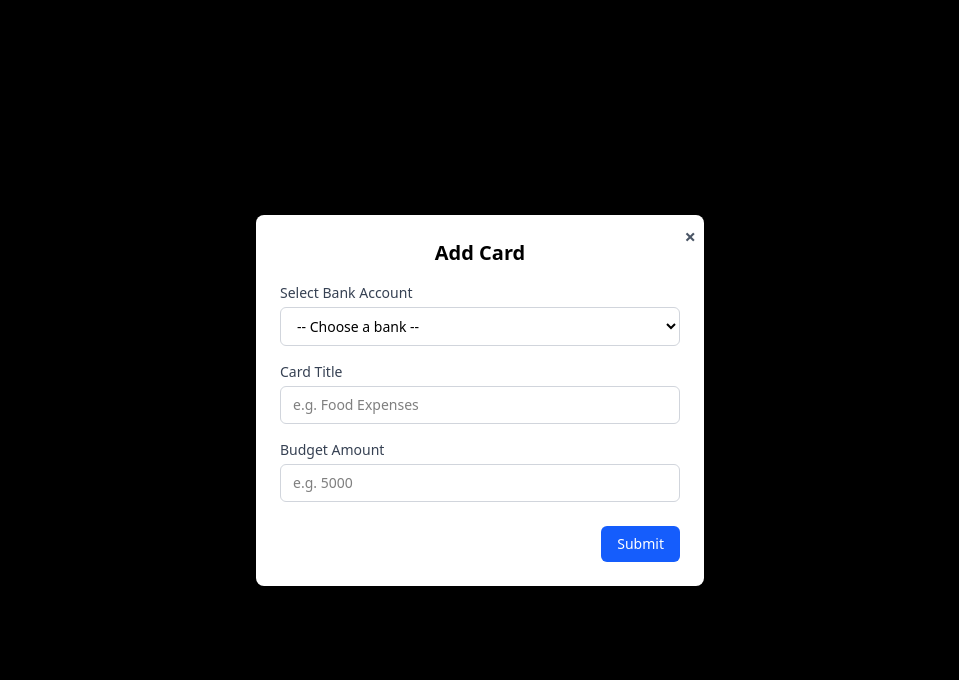
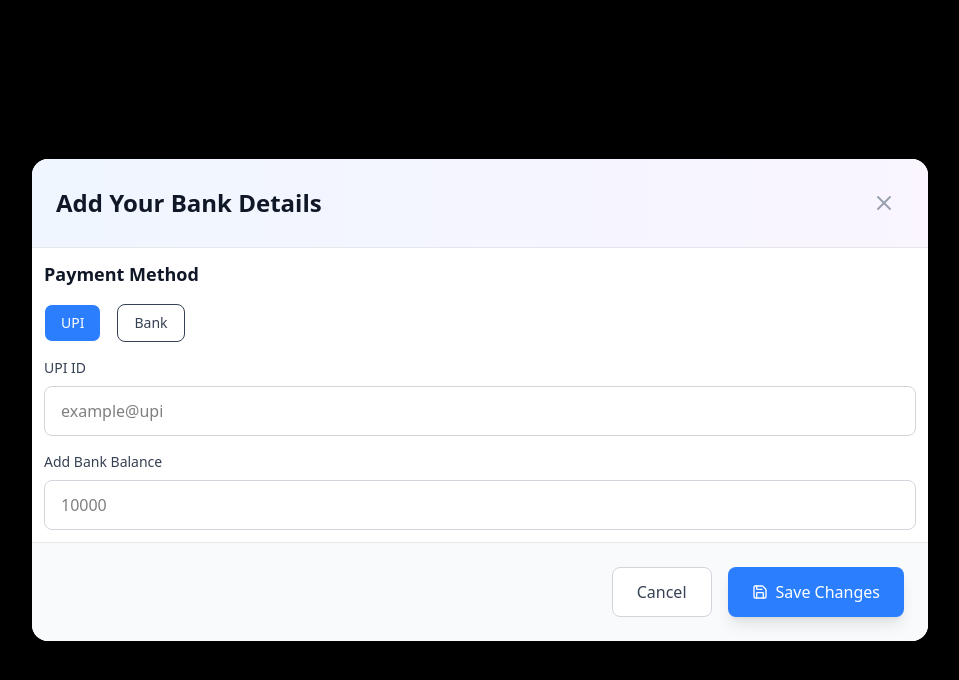
Before and after one commit to gfgAman/ExpenseOrganizer, a React (Vite) app in the folder frontend/: page / in a window 1280 px wide. Both pictures are taken after a click on the element "+ NEW". Shown: the top 680 px of the page, without its empty margins (160-1119 px from the left). Built offline with nearby package versions, Linux system fonts and the light colour scheme.

Commit message:
modify:AddNewBankModal, Cards, NewCardButton

```diff
--- a/frontend/package.json
+++ b/frontend/package.json
@@ -17,6 +17,7 @@
     "react-dom": "^19.1.0",
     "react-redux": "^9.2.0",
     "react-router-dom": "^7.6.3",
+    "react-toastify": "^11.0.5",
     "tailwindcss": "^4.1.11"
   },
   "devDependencies": {
--- /dev/null
+++ b/frontend/src/assets/bankAccounts.ts
@@ -0,0 +1,2 @@
+// export const banksListing =    ["State Bank of India", "ICICI", "Axis Bank", "Bank of Baroda"];
+export const banksListing: [] = []
--- a/frontend/src/assets/cardsData.ts
+++ b/frontend/src/assets/cardsData.ts
@@ -14,5 +14,11 @@ export const budgetData = [
     {
         "title": "Savings",
         "budget_price": 2500
-    }
+    },
+    {
+        "title": "Fun",
+        "budget_price": 2500
+    },
+
+
 ]
--- a/frontend/src/components/BankDropdown.tsx
+++ b/frontend/src/components/BankDropdown.tsx
@@ -1,6 +1,7 @@
 import { ChevronDown } from 'lucide-react';
 import { useState } from 'react';
-import { AddNewBankModal} from '../modals/AddNewBankModal';
+import { AddNewBankModal } from '../modals/AddNewBankModal';
+import { banksListing } from '../assets/bankAccounts';
 
 interface bankDropdownProp {
     bankDropdownOpen: boolean,
@@ -9,8 +10,8 @@ interface bankDropdownProp {
 
 const BankDropdown = ({ bankDropdownOpen, setBankDropdownOpen }: bankDropdownProp) => {
 
-    const banksListing =    ["State Bank of India", "ICICI", "Axis Bank", "Bank of Baroda"];
-    // const banksListing: [] = []
+
+
     const [openCreateBankModal, setOpenCreateBankModal] = useState<boolean>(false)
 
     const bankAccountDropdown = () => {
--- a/frontend/src/components/Card.tsx
+++ b/frontend/src/components/Card.tsx
@@ -16,9 +16,9 @@ const Card = ({ title, budget_price, setBalanceAmount }: CardProps) => {
 
 
   return (
-    <div className=" dark:bg-gray-800 shadow-lg rounded-2xl p-6 transition-transform transform hover:-translate-y-2 hover:shadow-xl w-full sm:w-72 mx-auto group">
+    <div className=" dark:bg-gray-800 shadow-lg bg-white rounded-2xl p-6 transition-transform transform hover:-translate-y-2 hover:shadow-xl w-full sm:w-72 mx-auto group">
       <div className="flex items-center justify-between mb-4">
-        <h2 className="text-xl font-bold text-white dark:text-white group-hover:text-blue-600 transition-colors duration-300">
+        <h2 className="text-xl font-bold dark:text-white group-hover:text-blue-600 transition-colors duration-300">
           {title}
         </h2>
         <span className="text-sm font-medium text-gray-500 dark:text-gray-300 bg-gray-100 dark:bg-gray-700 px-2 py-1 rounded">
--- a/frontend/src/components/Cards.tsx
+++ b/frontend/src/components/Cards.tsx
@@ -1,6 +1,7 @@
 import { useEffect, useState } from 'react'
 import { budgetData } from '../assets/cardsData'
 import Card from './Card'
+import { ToastContainer, toast } from 'react-toastify';
 
 
 interface cardProp{
@@ -28,7 +29,7 @@ const Cards = ({title}:cardProp) => {
       <div className='py-7'>
         <h1 className='text-white text-center'>Expense Cards</h1>
 
-        <div className='grid md:grid-cols-3 sm:grid-cols-2 grid-cols-1'>
+        <div className='grid md:grid-cols-3 sm:grid-cols-2 grid-cols-1 gap-y-4'>
           {budgetCards.map(({ title, budget_price }) => (
             <Card
               key={title}
@@ -40,6 +41,7 @@ const Cards = ({title}:cardProp) => {
           ))}
         </div>
       </div>
+      <ToastContainer/>
     </div>
   )
 }
--- a/frontend/src/components/NewCardButton.tsx
+++ b/frontend/src/components/NewCardButton.tsx
@@ -1,14 +1,25 @@
 import { useState } from "react";
 import CreateNewExpenseCardModal from '../modals/CreateNewExpenseCardModal'
+import { banksListing } from "../assets/bankAccounts";
+import { AddNewBankModal } from "../modals/AddNewBankModal";
 
 const NewCardButton = () => {
     const [showModal, setShowModal] = useState(false);
+
     return (
         <>
             <div className=' font-bold text-white outline outline-white text-center p-2 cursor-pointer' onClick={() => setShowModal(true)}>
                 + NEW
             </div>
-            <CreateNewExpenseCardModal isOpen={showModal} onClose={() => setShowModal(false)} />
+            {
+                banksListing.length === 0 ? (<AddNewBankModal
+
+                    isOpen={showModal}
+                    onClose={() => setShowModal(false)}
+                //   onSave={handleSaveProfile}
+                />) :
+                    <CreateNewExpenseCardModal isOpen={showModal} onClose={() => setShowModal(false)} />
+            }
         </>
     )
 }
--- a/frontend/src/modals/AddNewBankModal.tsx
+++ b/frontend/src/modals/AddNewBankModal.tsx
@@ -15,6 +15,7 @@ export const AddNewBankModal = ({ isOpen, onClose }: ExpenseCardProp) => {
     branchName: '',
     accountNumber: '',
     ifscCode: '',
+    bankBal: ''
   });
 
   if (!isOpen) return null;
@@ -37,6 +38,7 @@ export const AddNewBankModal = ({ isOpen, onClose }: ExpenseCardProp) => {
       formData.branchName = '';
       formData.accountNumber = '';
       formData.ifscCode = '';
+      formData.bankBal = ''
     } else {
       formData.upiId = '';
     }
@@ -60,8 +62,8 @@ export const AddNewBankModal = ({ isOpen, onClose }: ExpenseCardProp) => {
         </div>
 
         {/* Content */}
-        <div className="overflow-y-auto max-h-[calc(90vh-140px)]">
-          <form onSubmit={handleSubmit} className="p-6 space-y-8">
+        <div className="overflow-y-auto">
+          <form onSubmit={handleSubmit} className="p-3 space-y-8">
             <div className="space-y-4">
               <h4 className="text-lg font-semibold text-gray-900">Payment Method</h4>
               <div className="flex gap-4">
@@ -84,6 +86,7 @@ export const AddNewBankModal = ({ isOpen, onClose }: ExpenseCardProp) => {
               </div>
 
               {useUPI ? (
+                <>
                   <div>
                     <label className="block text-sm font-medium text-gray-700 mb-2">UPI ID</label>
                     <input
@@ -95,6 +98,18 @@ export const AddNewBankModal = ({ isOpen, onClose }: ExpenseCardProp) => {
                       required
                     />
                   </div>
+                  <div>
+                    <label className="block text-sm font-medium text-gray-700 mb-2">Add Bank Balance</label>
+                    <input
+                      type="text"
+                      value={formData.bankBal}
+                      onChange={(e) => handleInputChange('bankBal', e.target.value)}
+                      className="w-full px-4 py-3 border border-gray-300 rounded-lg focus:outline-none focus:ring-2 focus:ring-blue-500"
+                      placeholder="10000"
+                      required
+                    />
+                  </div>
+                </>
               ) : (
                 <div className="grid grid-cols-1 md:grid-cols-2 gap-6">
                   <div>
@@ -137,6 +152,16 @@ export const AddNewBankModal = ({ isOpen, onClose }: ExpenseCardProp) => {
                       required
                     />
                   </div>
+                  <div>
+                    <label className="block text-sm font-medium text-gray-700 mb-2">Enter Bank Balance</label>
+                    <input
+                      type="text"
+                      value={formData.bankBal}
+                      onChange={(e) => handleInputChange('bankBal', e.target.value)}
+                      className="w-full px-4 py-3 border border-gray-300 rounded-lg focus:outline-none focus:ring-2 focus:ring-blue-500"
+                      required
+                    />
+                  </div>
                 </div>
               )}
             </div>
```
Also changed, not shown: 1 other file (tests, documents, lock files or other folders). Lines whose indentation alone changed are shown as unchanged.
